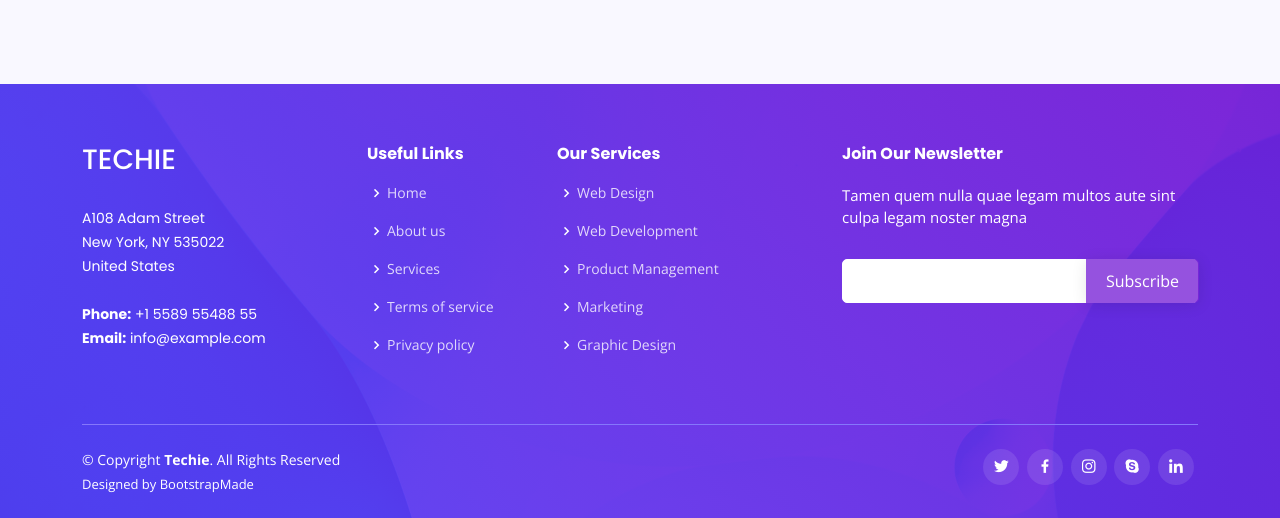
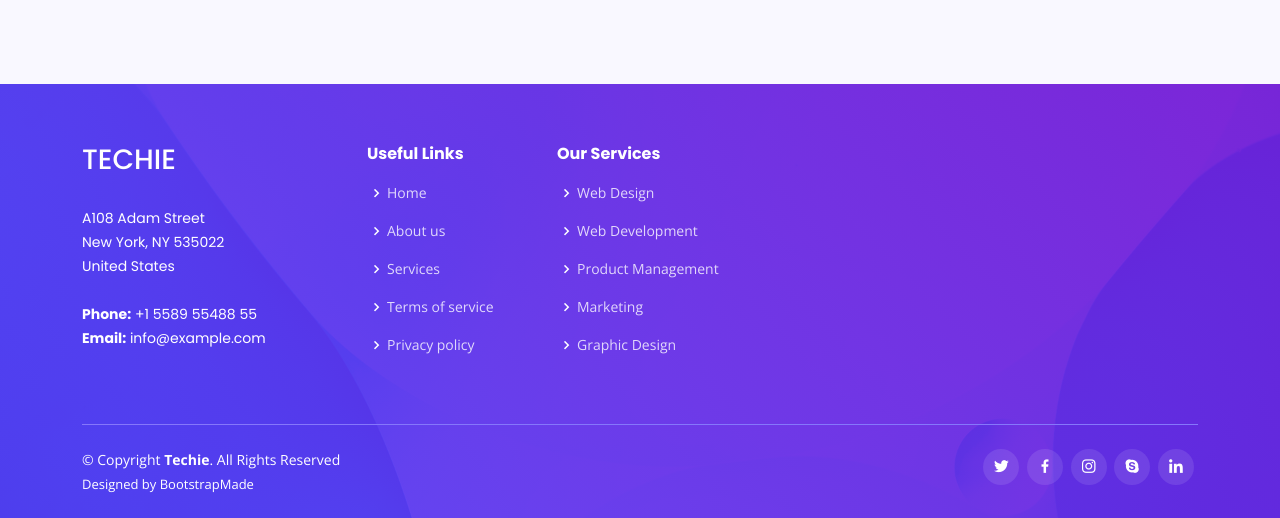
Before and after one commit to jonipequeno/WoWi, a plain HTML site: page index.html in a window 1280 px wide. Shown: the part 8467-8985 px from the top of the page. Drawn offline with nearby package versions, Linux system fonts and the light colour scheme.

Commit message:
Retirando form

```diff
--- a/index.html
+++ b/index.html
@@ -784,14 +784,6 @@
             </ul>
           </div>
 
-          <div class="col-lg-4 col-md-6 footer-newsletter">
-            <h4>Join Our Newsletter</h4>
-            <p>Tamen quem nulla quae legam multos aute sint culpa legam noster magna</p>
-            <form action="" method="post">
-              <input type="email" name="email"><input type="submit" value="Subscribe">
-            </form>
-          </div>
-
         </div>
       </div>
     </div>
```
